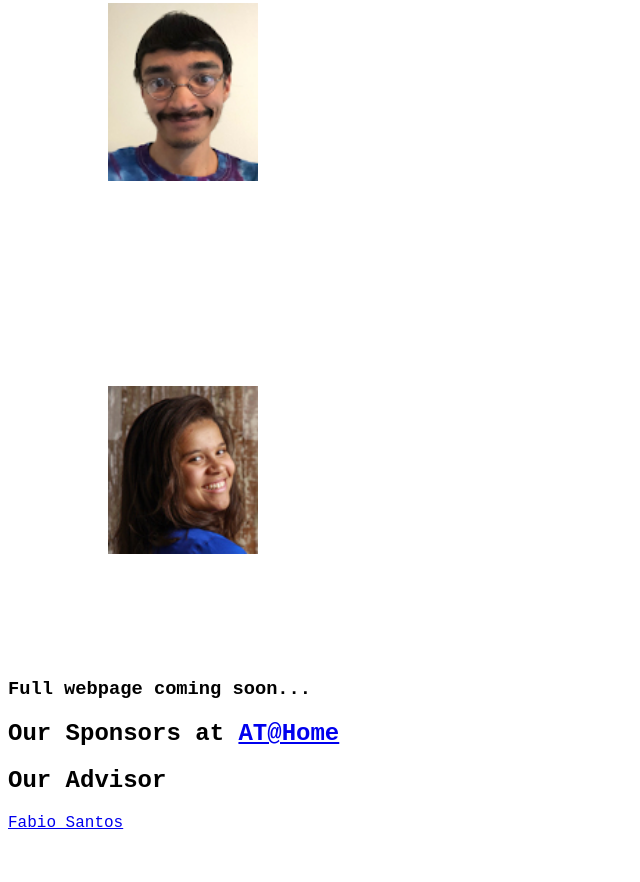
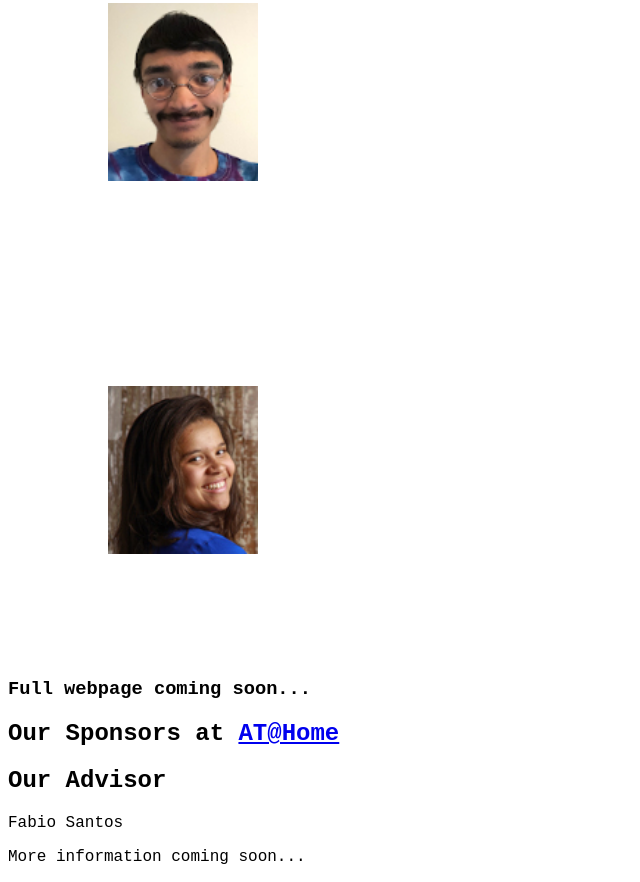
Before and after one commit to HomeAide/Team-Website, a plain HTML site: page index.html in a window 1280 px wide. Shown: the part 1132-2014 px from the top of the page, without its empty margins (0-640 px from the left). Before the commit the page ends 1972 px from the top, so only its background shows below. Drawn offline with Linux system fonts and the light colour scheme.

Commit message:
Add files via upload

```diff
--- a/index.html
+++ b/index.html
@@ -38,7 +38,13 @@
 
 	<div>
 		<h2>Our Advisor</h2>
-		<a href = "fabioPage.html">Fabio Santos</a>
+		<p>
+			Fabio Santos
+		</p>
+
+		<p>
+			More information coming soon...
+		</p>
 	</div>
 
 
```
